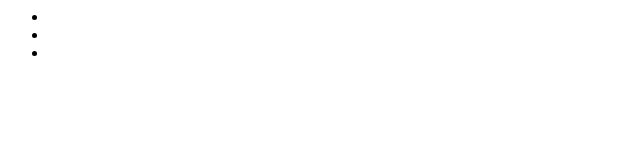
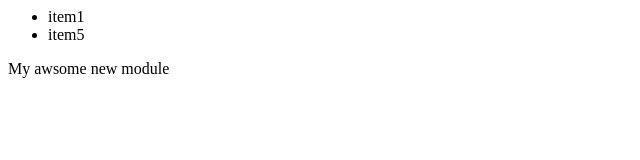
Before and after one commit to john-anderson32/new_git_test, a plain HTML site: page index.html in a window 1280 px wide. Shown: the whole page, without its empty margins (0-640 px from the left). Drawn offline with Linux system fonts and the light colour scheme.

Commit message:
added new modules

```diff
--- a/index.html
+++ b/index.html
@@ -1,9 +1,13 @@
 <html>
-<body>
-    <ul>
-        <li></li>
-        <li></li>
-        <li></li>
-    </ul>
-</body>
+    <body>
+        <module-one>
+            <ul>
+                <li>item1</li>
+                <li>item5</li>
+             </ul>
+        </module-one>
+        <module-two>
+            <p>My awsome new module</p>
+        </module-two>
+    </body>
 </html>
```
